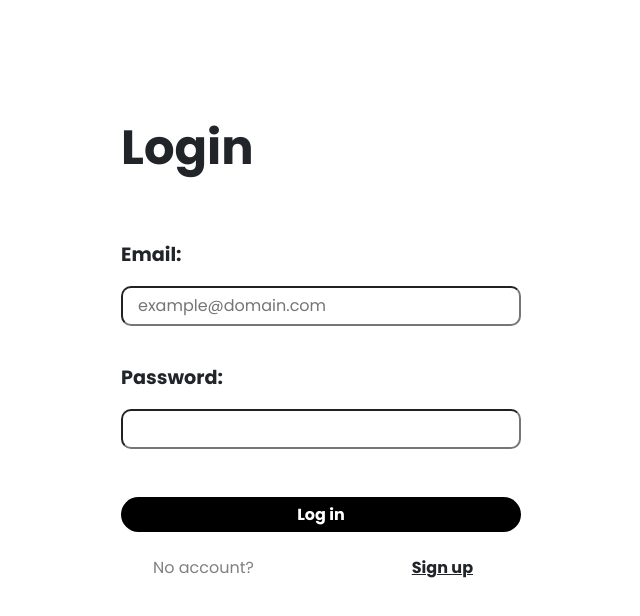
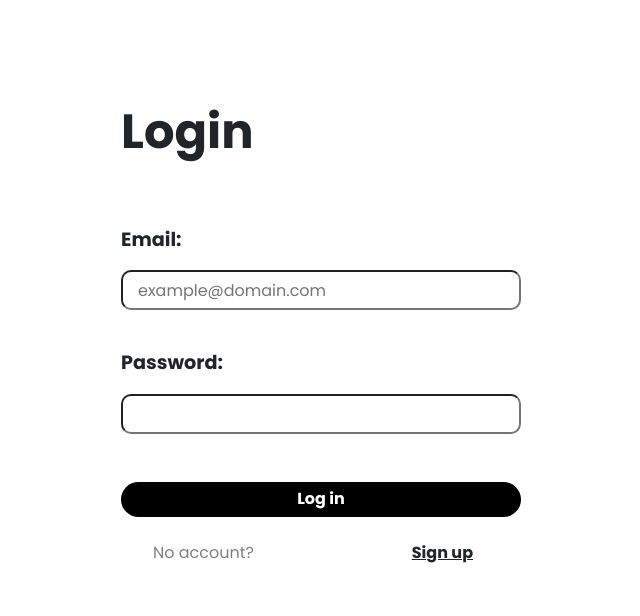
Before and after one commit to hristinaina/scada, a React (Create React App) app in the folder scada/scada/ClientApp/: page / in a window 1280 px wide. Shown: the top 616 px of the page, without its empty margins (319-959 px from the left). Built offline with nearby package versions, Linux system fonts and the light colour scheme.

Commit message:
Reduced top margin

```diff
--- a/scada/scada/ClientApp/src/components/Login.css
+++ b/scada/scada/ClientApp/src/components/Login.css
@@ -3,7 +3,7 @@
 }
 
 #container {
-    margin-top: 10%;
+    margin-top: 5%;
     margin-left: auto;
     margin-right: auto;
     width: 25em;
```
